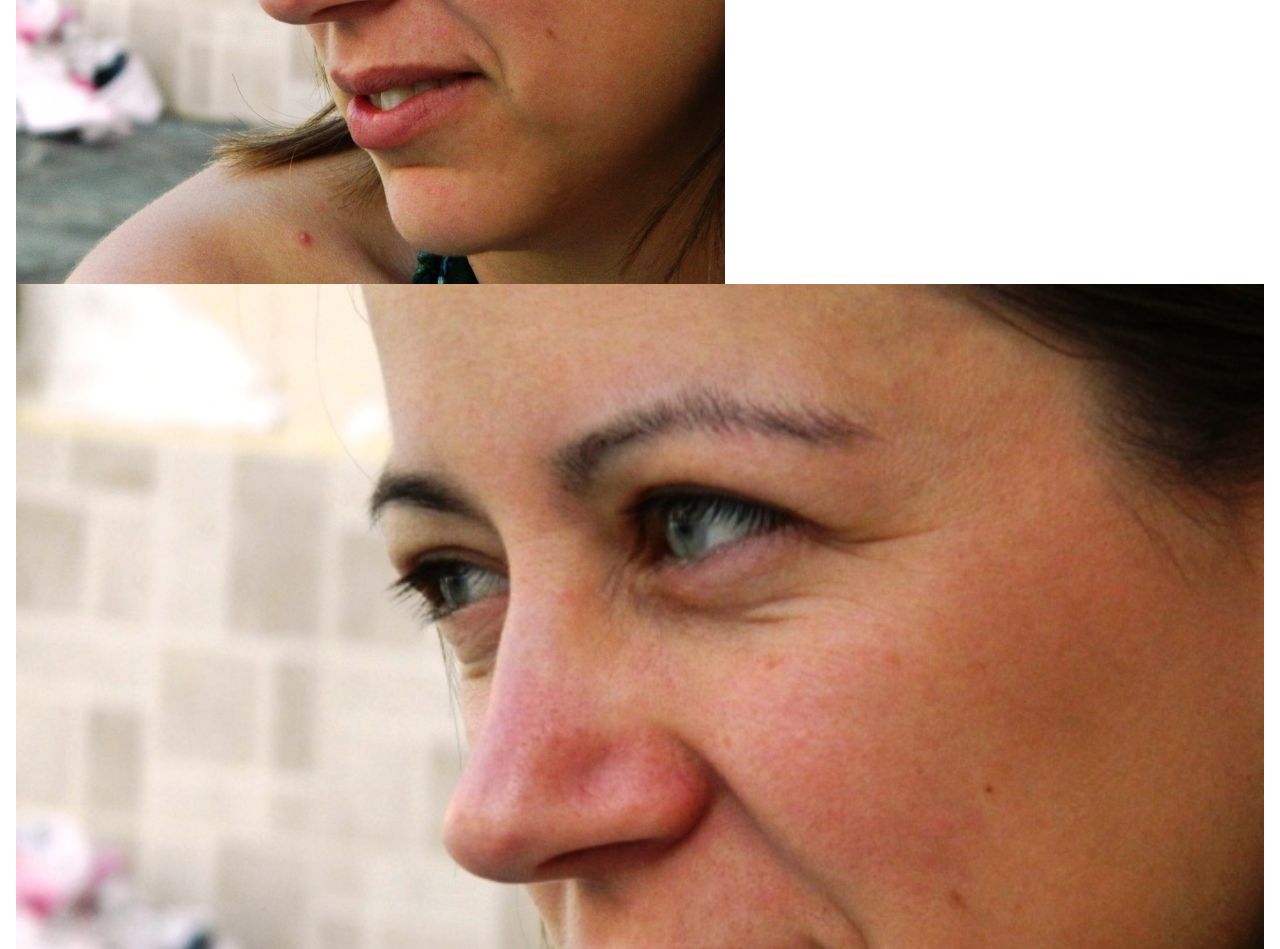
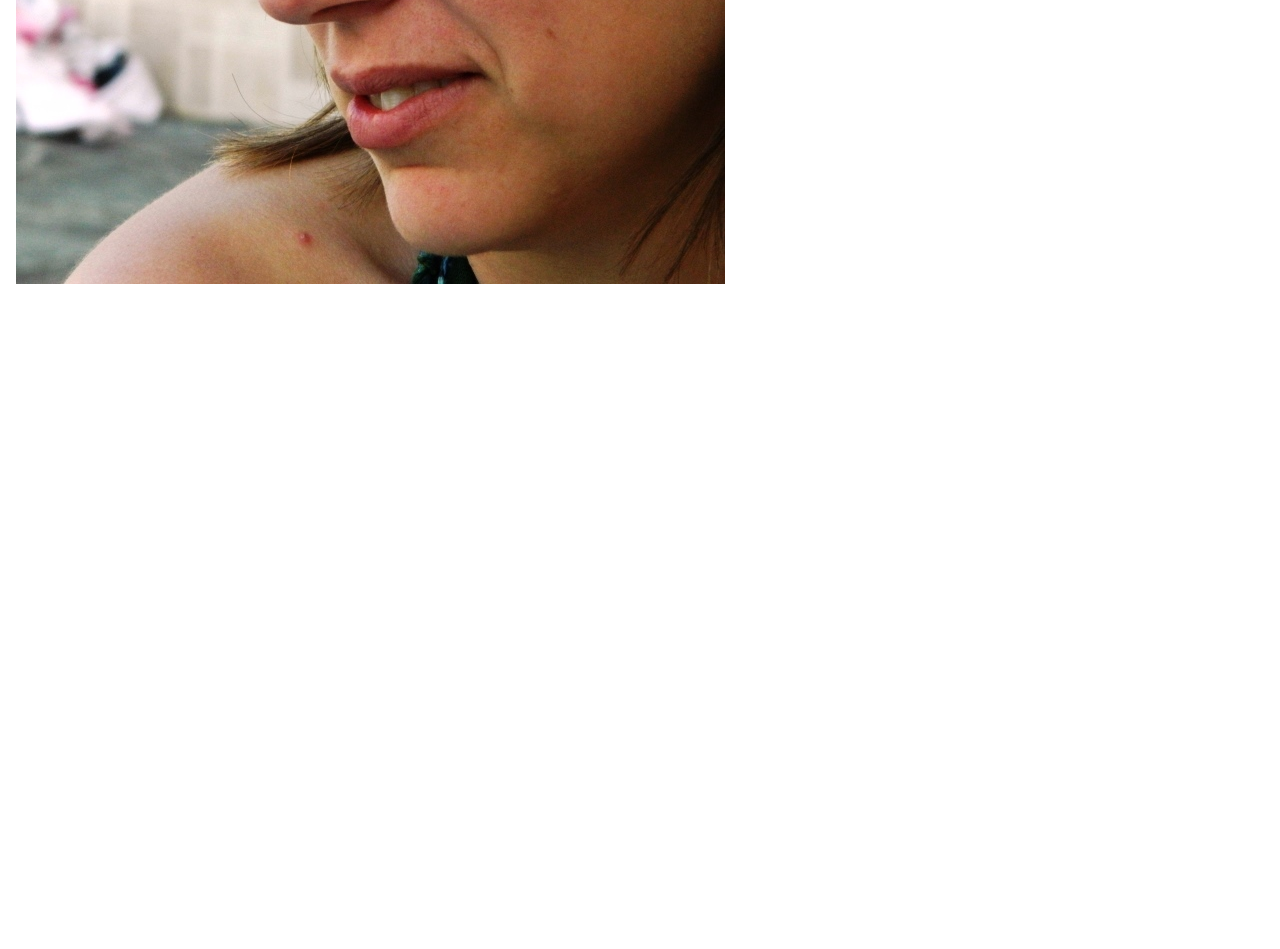
Before and after one commit to eugeniazorrilla/eugeniazorrilla.github.io, a plain HTML site: page actividad-1/index.html in a window 1280 px wide. Shown: the part 551-1500 px from the top of the page. After the commit the page ends 851 px from the top, so only its background shows below. Drawn offline with nearby package versions, Linux system fonts and the light colour scheme.

Commit message:
Update index.html

```diff
--- a/actividad-1/index.html
+++ b/actividad-1/index.html
@@ -26,7 +26,6 @@
 
 <img src="https://eugeniazorrilla.github.io/perfil%20web.jpg" alt="Eugenia Zorrilla">
 
-<img class="card-img-bottom" src="https://eugeniazorrilla.github.io/perfil%20web.jpg" alt="Eugenia Zorrilla">
 
 
   <!-- ^ -->
```
